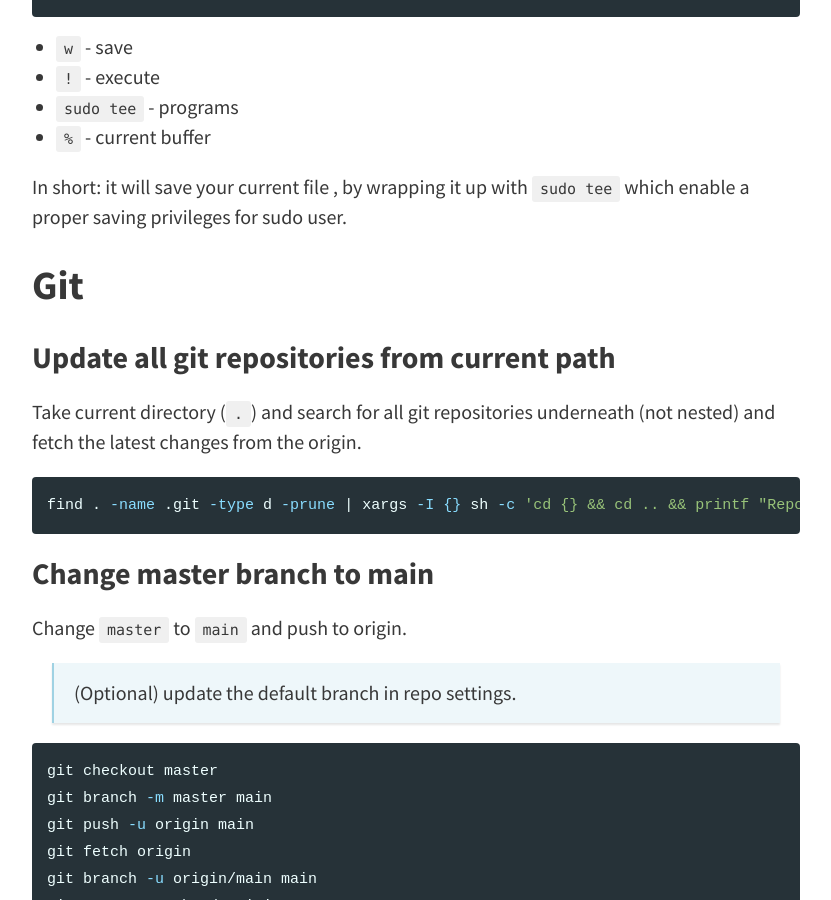
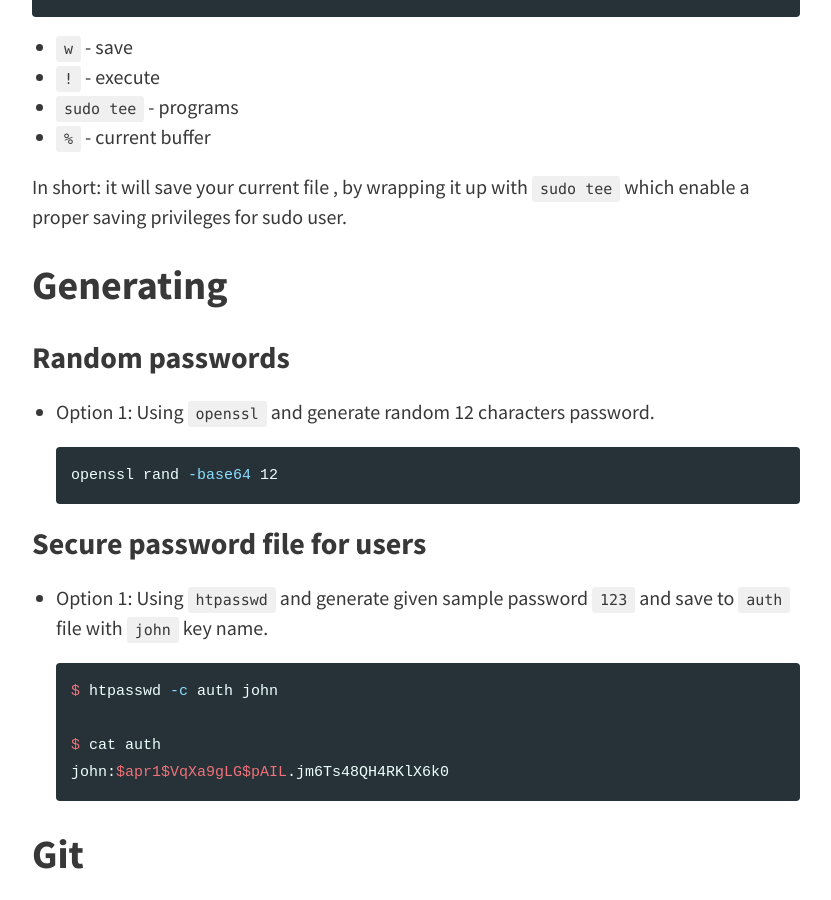
Before and after one commit to egel/egel.github.io, a Jekyll site: the page built from _posts/2025-05-27-useful-terminal-commands.md, in a window 1280 px wide and 900 px high, scrolled down 2679 px. Shown: the whole window, without its empty margins (224-1055 px from the left). Built offline with Jekyll 4.4.1, drawn with Linux system fonts in a browser that asks for light colours; nearby versions of some CDN libraries; comment, search, counter and statistics services are not loaded.

Commit message:
feat: add section for generating passwords

````diff
--- a/_posts/2025-05-27-useful-terminal-commands.md
+++ b/_posts/2025-05-27-useful-terminal-commands.md
@@ -87,6 +87,27 @@ If this is the case you have encounter, try this:
 
 In short: it will save your current file , by wrapping it up with `sudo tee` which enable a proper saving privileges for sudo user.
 
+## Generating
+
+### Random passwords
+
+- Option 1: Using `openssl` and generate random 12 characters password.
+
+  ```sh
+  openssl rand -base64 12
+  ```
+
+### Secure password file for users
+
+- Option 1: Using `htpasswd` and generate given sample password `123` and save to `auth` file with `john` key name.
+
+  ```sh
+  $ htpasswd -c auth john
+
+  $ cat auth
+  john:$apr1$VqXa9gLG$pAIL.jm6Ts48QH4RKlX6k0
+  ```
+
 ## Git
 
 ### Update all git repositories from current path
````
